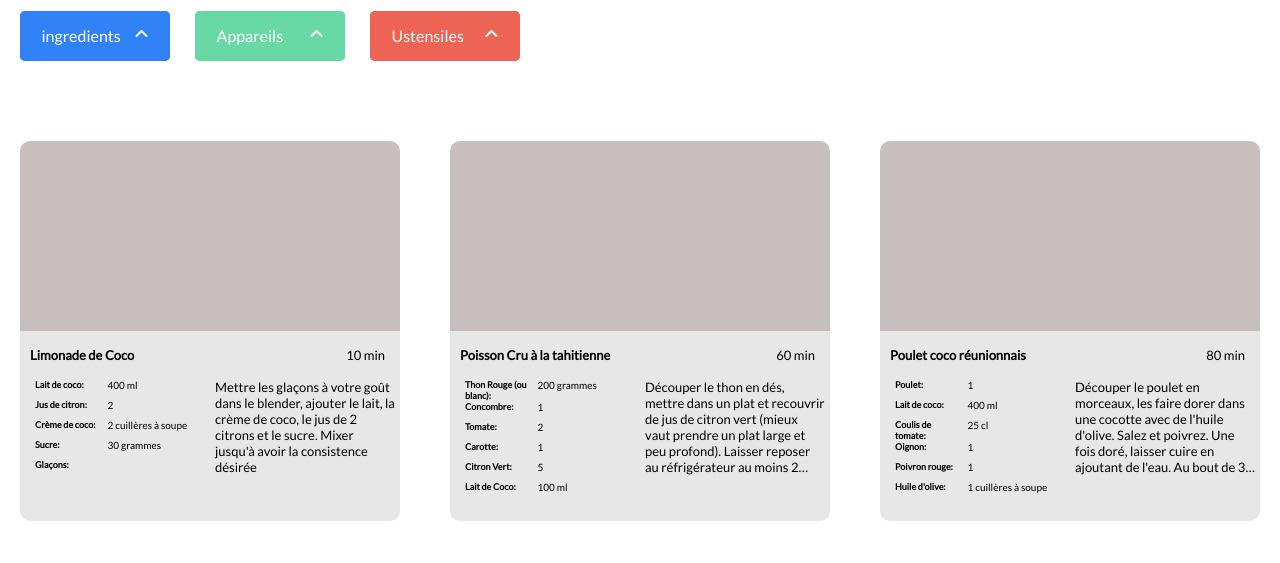
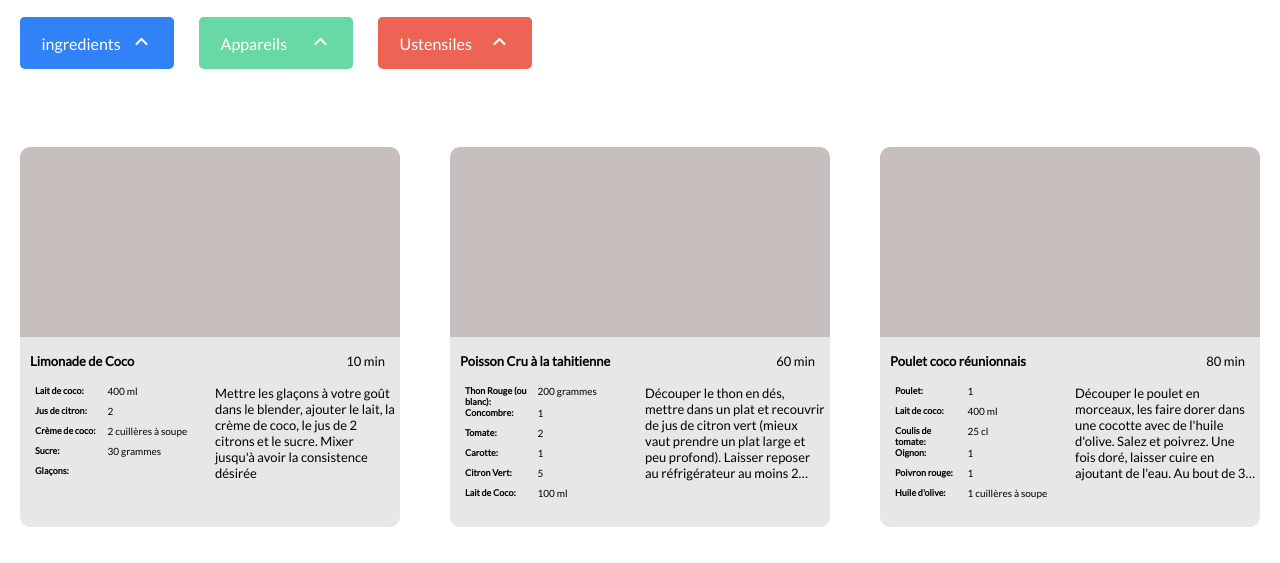
Before and after one commit to kenuhn/projet-9-moteurRecherch, a website: page index.html in a window 1280 px wide. Shown: the part 237-800 px from the top of the page. Drawn offline with Linux system fonts and the light colour scheme.

Commit message:
correction css

```diff
--- a/css/style.css
+++ b/css/style.css
@@ -35,7 +35,7 @@
 .fa-magnifying-glass{
     position: absolute;
     right: 130px;
-    top: 195;
+    top: 195px;
 }
 
 /*recherche par mots clés ou tag*/
@@ -55,7 +55,7 @@
 .contenant-mot-clés{
     color: white;
     margin-right: 25px;
-    height: 50;
+    height: 50px;
     border-radius: 5px;
 }
 
@@ -87,6 +87,7 @@
 
 }
 .placeholder-texte{
+    font-style: normal;
     width: 50px;
     margin: 0;
     padding: 0;
--- a/index.html
+++ b/index.html
@@ -1,3 +1,4 @@
+<!DOCTYPE html>
 <html lang="fr">
 
     <head>
@@ -12,7 +13,7 @@
 
     <body>
         <header>
-        <img class="Logo" src="img/logo.png" alt="logo">
+            <img class="logo" src="img/logo.png" alt="logo">
         </header>
         <main>
             <article class="recherche">
@@ -27,7 +28,7 @@
                     <section class="contenant-mot-clés bleu">
                         <input class="mots-clés-input" type="text" id="ingredients">
                         <label class="placeholder" for="ingredients">
-                        <p class="placeholder-texte"> ingredients</p>
+                            <i class="placeholder-texte"> ingredients</i>
                             <i class="fa fa-solid fa-angle-up arrow-up"></i>
                             <i class="fa fa-solid fa-angle-down arrow-down"></i>
                         </label>
@@ -40,7 +41,7 @@
                         <input class="mots-clés-input" type="text" id="appareils">
 
                         <label class="placeholder" for="appareils">
-                        <p class="placeholder-texte"> Appareils</p>
+                            <i class="placeholder-texte"> Appareils</i>
                             <i class="fa fa-solid fa-angle-up arrow-up"></i>
                             <i class="fa fa-solid fa-angle-down arrow-down"></i>
                         </label>
@@ -52,7 +53,7 @@
                     <section class="contenant-mot-clés rouge">
                         <input class="mots-clés-input" type="text" id="ustensiles">
                         <label class="placeholder" for="ustensiles">
-                        <p class="placeholder-texte"> Ustensiles</p>
+                            <i class="placeholder-texte"> Ustensiles</i>
                             <i class="fa fa-solid fa-angle-up arrow-up"></i>
                             <i class="fa fa-solid fa-angle-down arrow-down"></i>
                         </label>
```
Lines whose indentation alone changed are shown as unchanged.
